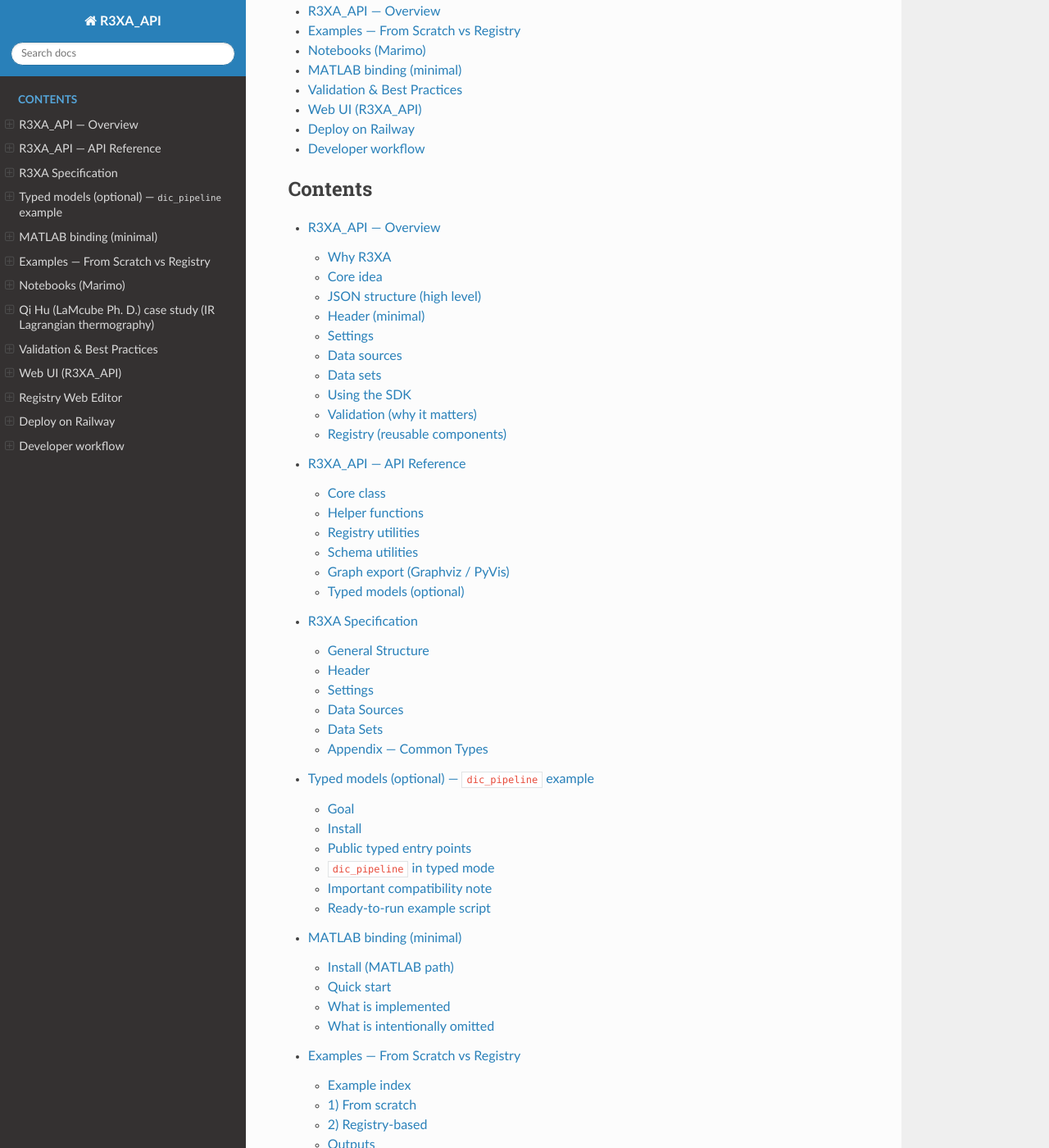
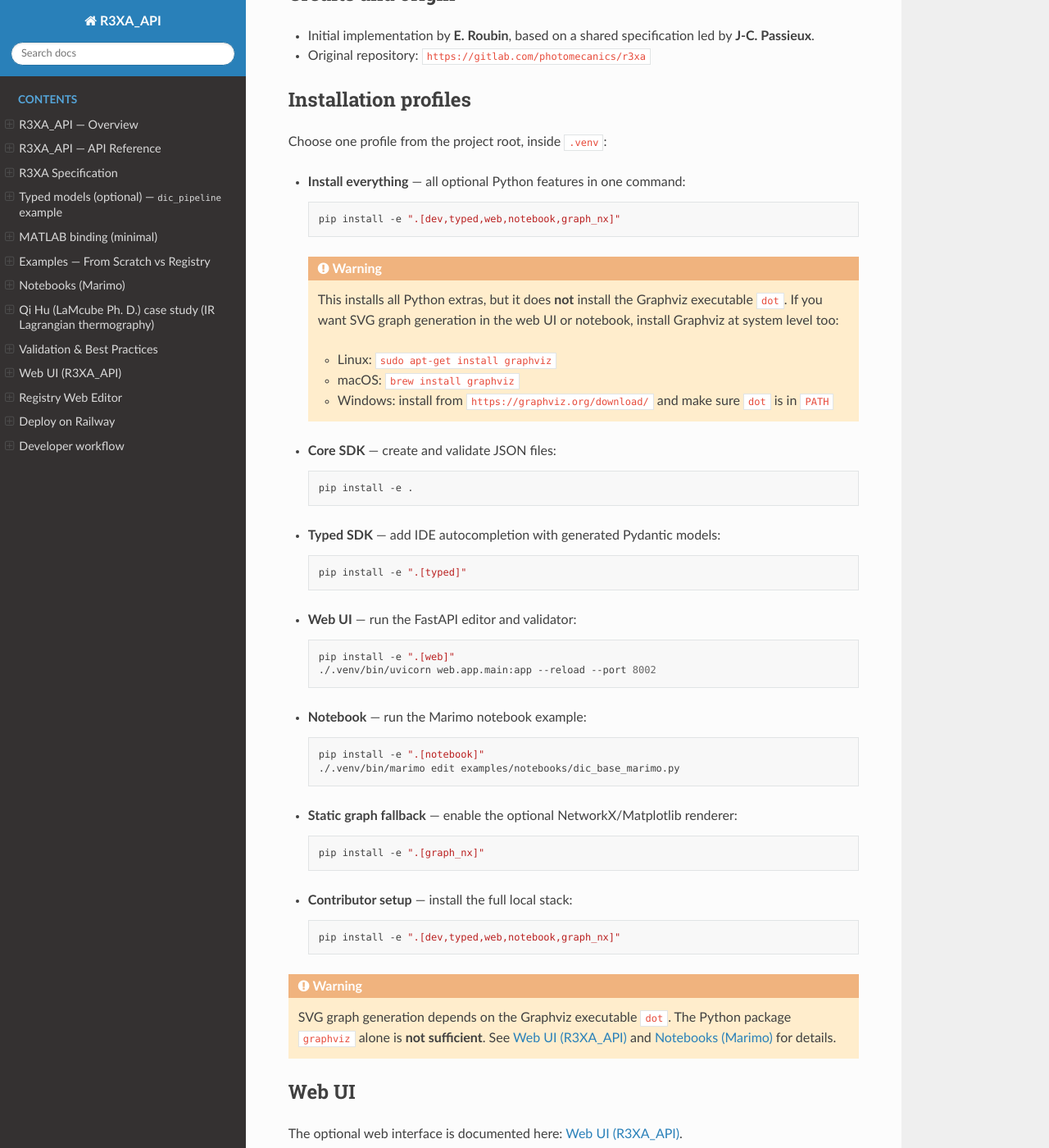
Before and after one commit to jeffwitz/R3XA_API, a Sphinx documentation site: the page built from docs/index.rst, in a window 1280 px wide and 1400 px high, scrolled down 1254 px. Shown: the whole window at 82% size. Built offline with Sphinx 7.4.7 and the Read the Docs theme 3.1.0, drawn with Linux system fonts in a browser that asks for light colours; some of the changed text lies outside the part shown.

Commit message:
docs: clarify install profiles and Graphviz requirement

```diff
--- a/docs/index.rst
+++ b/docs/index.rst
@@ -3,7 +3,21 @@
 
 Environment assumption
 ----------------------
-Documentation commands assume a virtual environment exists at ``.venv`` (project root).
+Documentation commands assume a local virtual environment exists at ``.venv`` (project root).
+
+Create it once from the project root:
+
+.. code-block:: bash
+
+   python3 -m venv .venv
+   source .venv/bin/activate
+   python -m pip install --upgrade pip
+
+On Windows, activate it with:
+
+.. code-block:: bat
+
+   .venv\Scripts\activate
 
 .. raw:: html
 
@@ -25,6 +39,69 @@
 ------------------
 - Initial implementation by **E. Roubin**, based on a shared specification led by **J‑C. Passieux**.
 - Original repository: ``https://gitlab.com/photomecanics/r3xa``
+
+Installation profiles
+---------------------
+Choose one profile from the project root, inside ``.venv``:
+
+- **Install everything** — all optional Python features in one command:
+
+  .. code-block:: bash
+
+     pip install -e ".[dev,typed,web,notebook,graph_nx]"
+
+  .. warning::
+
+     This installs all Python extras, but it does **not** install the Graphviz executable ``dot``.
+     If you want SVG graph generation in the web UI or notebook, install Graphviz at system level too:
+
+     - Linux: ``sudo apt-get install graphviz``
+     - macOS: ``brew install graphviz``
+     - Windows: install from ``https://graphviz.org/download/`` and make sure ``dot`` is in ``PATH``
+
+- **Core SDK** — create and validate JSON files:
+
+  .. code-block:: bash
+
+     pip install -e .
+
+- **Typed SDK** — add IDE autocompletion with generated Pydantic models:
+
+  .. code-block:: bash
+
+     pip install -e ".[typed]"
+
+- **Web UI** — run the FastAPI editor and validator:
+
+  .. code-block:: bash
+
+     pip install -e ".[web]"
+     ./.venv/bin/uvicorn web.app.main:app --reload --port 8002
+
+- **Notebook** — run the Marimo notebook example:
+
+  .. code-block:: bash
+
+     pip install -e ".[notebook]"
+     ./.venv/bin/marimo edit examples/notebooks/dic_base_marimo.py
+
+- **Static graph fallback** — enable the optional NetworkX/Matplotlib renderer:
+
+  .. code-block:: bash
+
+     pip install -e ".[graph_nx]"
+
+- **Contributor setup** — install the full local stack:
+
+  .. code-block:: bash
+
+     pip install -e ".[dev,typed,web,notebook,graph_nx]"
+
+.. warning::
+
+   SVG graph generation depends on the Graphviz executable ``dot``.
+   The Python package ``graphviz`` alone is **not sufficient**.
+   See :doc:`web` and :doc:`notebooks` for details.
 
 Web UI
 ------
```
Also changed, not shown: README.md (+15 -1 lines), docs/notebooks.md (+15 -0 lines), docs/web.md (+15 -0 lines).
